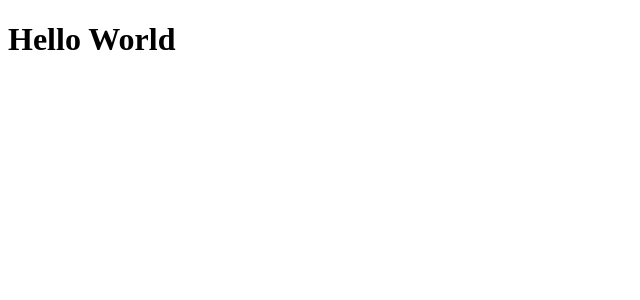
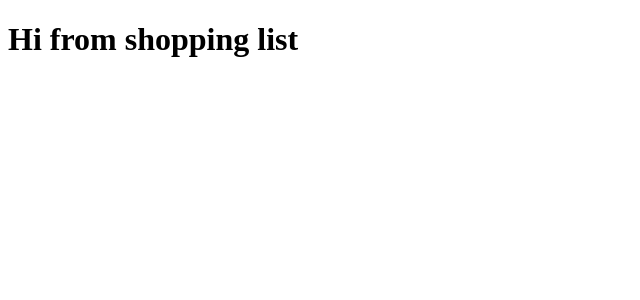
Before and after one commit to tannermeck/shopping-list, a React app: page / in a window 1280 px wide. Shown: the top 300 px of the page, without its empty margins (0-640 px from the left). Built offline with nearby package versions, Linux system fonts and the light colour scheme.

Commit message:
shopping list component created

```diff
--- a/src/App.jsx
+++ b/src/App.jsx
@@ -1,3 +1,5 @@
+import ShoppingList from './components/ShoppingList';
+
 export default function App() {
-  return <h1>Hello World</h1>;
+  return <ShoppingList />;
 }
--- /dev/null
+++ b/src/components/ShoppingList.jsx
@@ -0,0 +1,8 @@
+
+
+function ShoppingList(){
+    return (
+        <h1>Hi from shopping list</h1>
+    )
+}
+export default ShoppingList;
```
Also changed, not shown: src/components/README.md (deleted), 1 other file (tests, documents, lock files or other folders).
